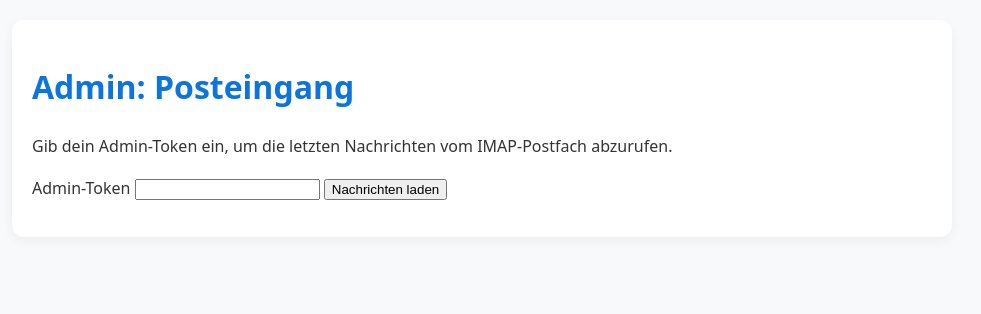
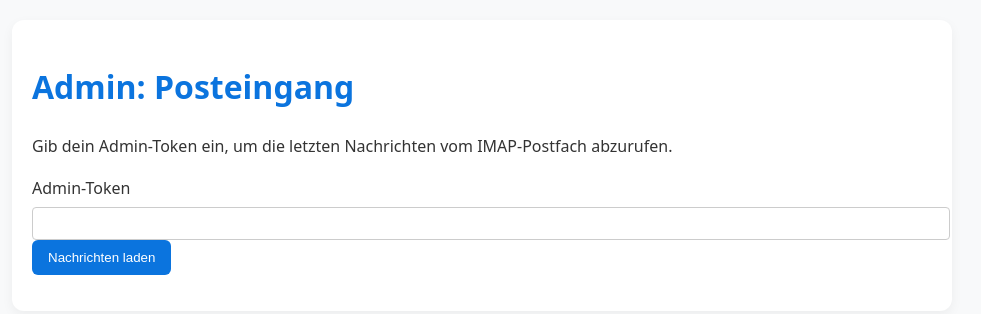
Before and after one commit to ali-abukel/email-website, a website: page public/admin.html in a window 1280 px wide. Shown: the whole page, without its empty margins (158-1139 px from the left). Drawn offline with Linux system fonts and the light colour scheme.

Commit message:
Add button and input styles in styles.css
Added button and input styles to enhance UI.

```diff
--- a/public/styles.css
+++ b/public/styles.css
@@ -1,8 +1,8 @@
 body {
   font-family: system-ui, -apple-system, Segoe UI, Roboto, Arial, sans-serif;
   line-height: 1.6;
+  margin: 0;
   padding: 0;
-  margin: 0;
   background: #f8f9fa;
   color: #333;
 }
@@ -45,6 +45,32 @@ a:hover {
   text-decoration: underline;
 }
 
+button {
+  padding: 10px 16px;
+  border: none;
+  background: #0b74de;
+  color: #fff;
+  border-radius: 6px;
+  cursor: pointer;
+}
+
+button:hover {
+  background: #095bb5;
+}
+
+input, textarea {
+  width: 100%;
+  padding: 8px;
+  margin-top: 6px;
+  border: 1px solid #ccc;
+  border-radius: 4px;
+}
+
+#status {
+  margin-top: 12px;
+  color: #333;
+}
+
 footer {
   text-align: center;
   font-size: 0.9em;
```
